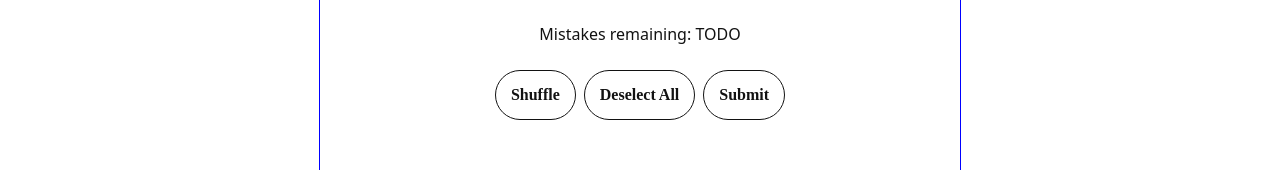
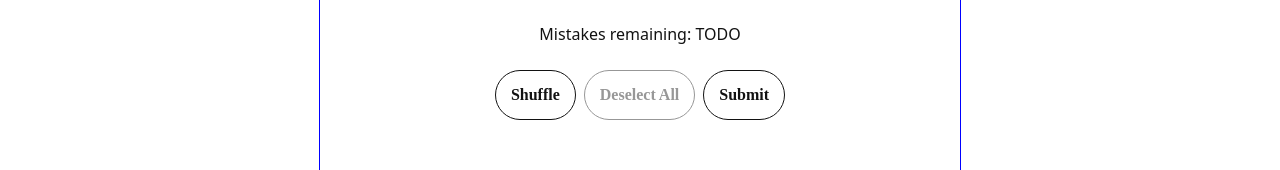
Before and after one commit to sjlutterbie/connections-card, a React (Vite) app: page / in a window 1280 px wide. Shown: the part 485-655 px from the top of the page. Built offline with nearby package versions, Linux system fonts and the light colour scheme; a web font is replaced by a local one.

Commit message:
Handle selection logic

```diff
--- a/src/GameControls.tsx
+++ b/src/GameControls.tsx
@@ -1,13 +1,18 @@
 import { useGameContext } from './game.context';
 
 export function GameControls() {
-  const { shuffleItems } = useGameContext();
+  const { shuffleItems, canDeselectItems, deselectAllItems } = useGameContext();
   return (
     <>
       <button className="game-control" onClick={shuffleItems}>
         Shuffle
       </button>
-      <button className="game-control">Deselect All</button>
+      <button
+        className="game-control"
+        disabled={!canDeselectItems}
+        onClick={deselectAllItems}>
+        Deselect All
+      </button>
       <button className="game-control">Submit</button>
     </>
   );
--- a/src/GameLayout.css
+++ b/src/GameLayout.css
@@ -4,6 +4,8 @@
 
   --tile-bg-color-selected: rgb(90, 89, 78);
   --tile-color-selected: rgb(248, 248, 248);
+
+  --disabled-color: rgb(151, 151, 151);
 }
 
 #section-instructions {
@@ -86,3 +88,9 @@
   border-radius: 32px;
   cursor: pointer;
 }
+
+.game-control:disabled {
+  border-color: var(--disabled-color);
+  color: var(--disabled-color);
+  cursor: default;
+}
--- a/src/GameProvider.tsx
+++ b/src/GameProvider.tsx
@@ -33,6 +33,32 @@ export function GameProvider(props: Props) {
   const [openSets, setOpenSets] = useState<AnswerSet[]>(INITIAL_SETS);
   // const [solvedSets, setSolvedSets] = useState<AnswerSet[]>([]);
 
+  const [selectedItems, setSelectedItems] = useState<string[]>([]);
+
+  const canDeselectItems = !!selectedItems.length;
+  const canSelectItem = selectedItems.length < 4;
+
+  const deselectAllItems = useCallback(
+    () => setSelectedItems([]),
+    [setSelectedItems],
+  );
+
+  const isItemSelected = useCallback(
+    (targetItem: string) => selectedItems.includes(targetItem),
+    [selectedItems],
+  );
+
+  const toggleItem = useCallback(
+    (targetItem: string) => {
+      if (selectedItems.includes(targetItem)) {
+        setSelectedItems(selectedItems.filter((item) => item !== targetItem));
+        return;
+      }
+      setSelectedItems([...selectedItems, targetItem]);
+    },
+    [selectedItems],
+  );
+
   const [availableItems, setAvailableItems] = useState<string[]>(
     shuffleArray(openSets.flatMap((set) => set.items)),
   );
@@ -45,9 +71,22 @@ export function GameProvider(props: Props) {
   const value = useMemo(
     () => ({
       availableItems,
+      canDeselectItems,
+      canSelectItem,
+      deselectAllItems,
+      isItemSelected,
       shuffleItems,
+      toggleItem,
     }),
-    [availableItems, shuffleItems],
+    [
+      availableItems,
+      canDeselectItems,
+      canSelectItem,
+      deselectAllItems,
+      isItemSelected,
+      shuffleItems,
+      toggleItem,
+    ],
   );
 
   return <gameContext.Provider value={value}>{children}</gameContext.Provider>;
--- a/src/Tile.tsx
+++ b/src/Tile.tsx
@@ -1,4 +1,5 @@
-import { useMemo, useState } from 'react';
+import { useMemo } from 'react';
+import { useGameContext } from './game.context';
 
 type Props = {
   // isSelected?: boolean;
@@ -8,7 +9,9 @@ type Props = {
 export function Tile(props: Props) {
   const { label } = props;
 
-  const [isSelected, setIsSelected] = useState(false);
+  const { canSelectItem, toggleItem, isItemSelected } = useGameContext();
+
+  const isSelected = isItemSelected(label);
 
   const classes = useMemo(() => {
     const longText = label.length >= 10;
@@ -17,7 +20,12 @@ export function Tile(props: Props) {
       .join(' ');
   }, [isSelected, label]);
 
-  const handleClick = () => setIsSelected((prev) => !prev);
+  const handleClick = () => {
+    if (!isSelected && !canSelectItem) {
+      return;
+    }
+    toggleItem(label);
+  };
 
   return (
     <button className={classes} onClick={handleClick}>
--- a/src/game.context.ts
+++ b/src/game.context.ts
@@ -2,7 +2,12 @@ import { createContext, useContext } from 'react';
 
 export type GameContext = {
   availableItems: string[];
+  canSelectItem: boolean;
+  canDeselectItems: boolean;
+  deselectAllItems: () => void;
+  isItemSelected: (targetItem: string) => boolean;
   shuffleItems: () => void;
+  toggleItem: (targetItem: string) => void;
 };
 
 export const gameContext = createContext<GameContext | undefined>(undefined);
```
